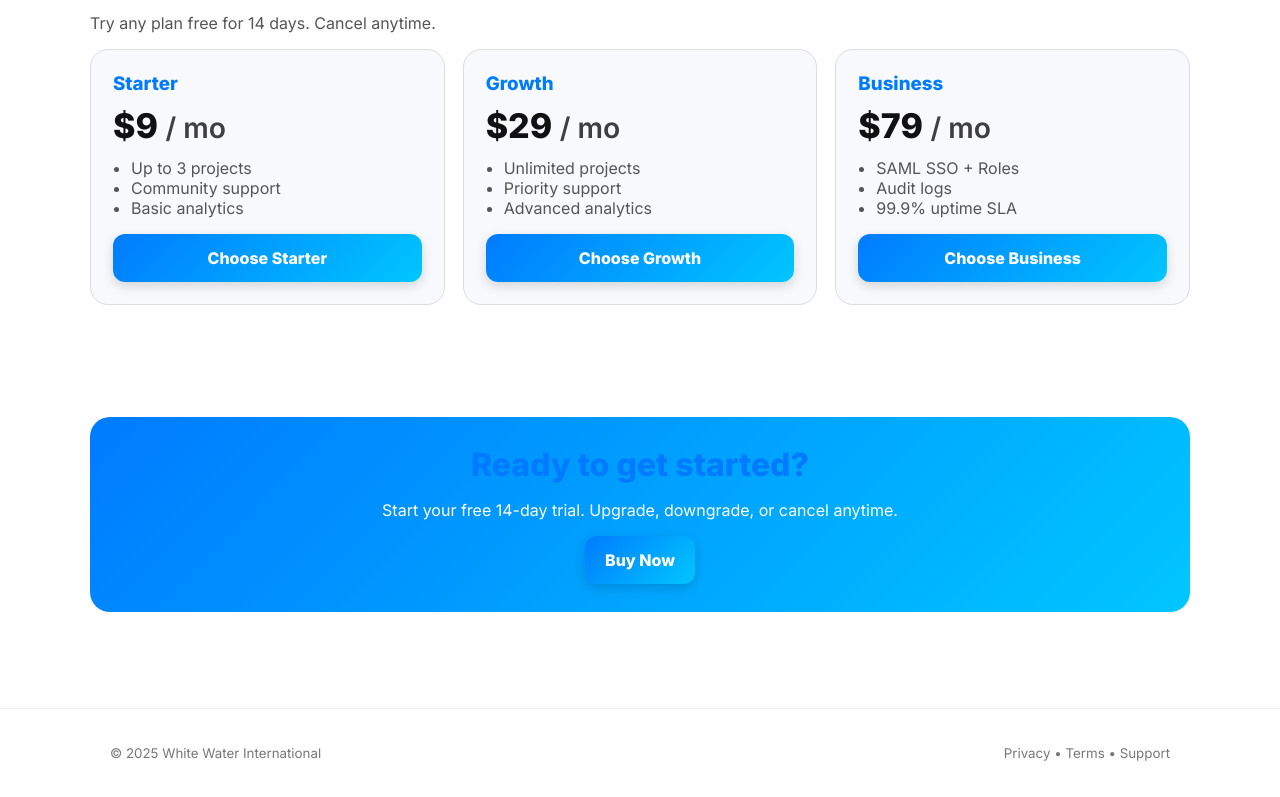
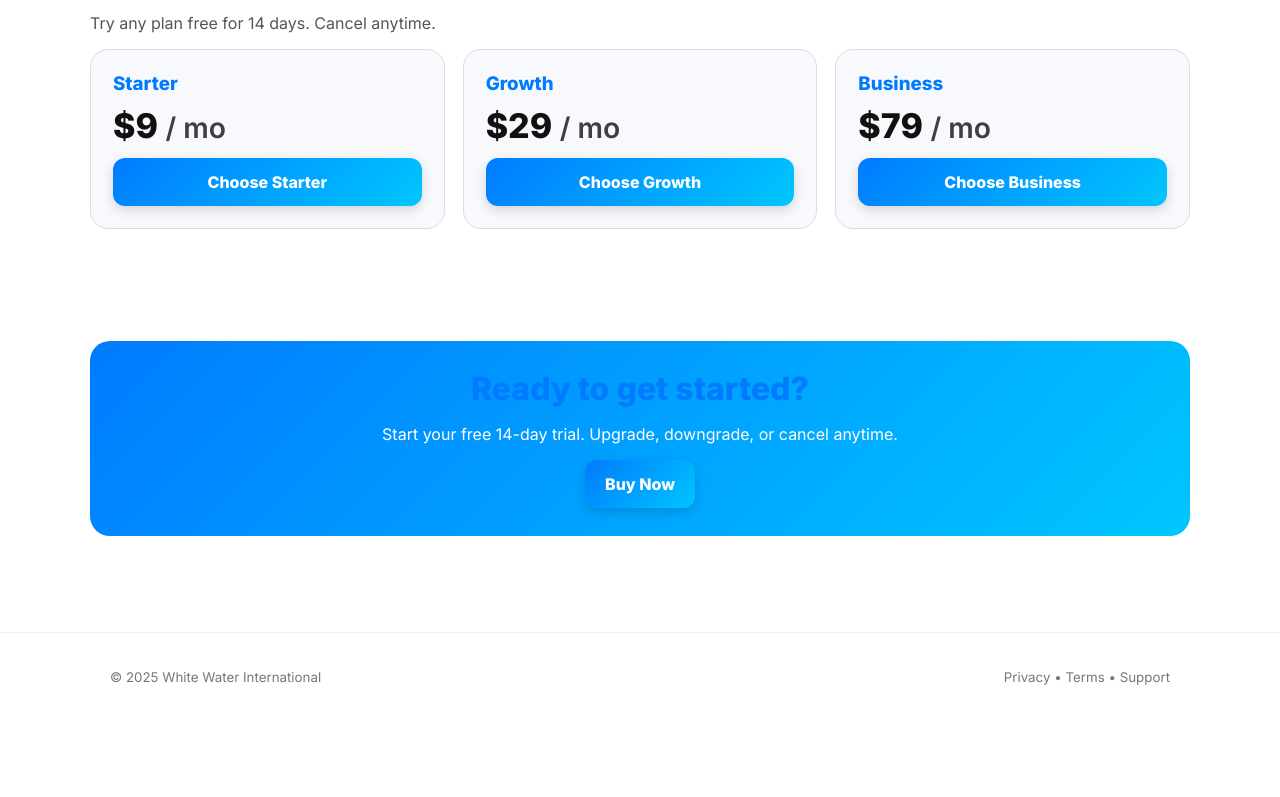
Before and after one commit to goetzemollie/whitewaterintl, a plain HTML site: page index.html in a window 1280 px wide. Shown: the part 868-1665 px from the top of the page. After the commit the page ends 1589 px from the top, so only its background shows below. Drawn offline with Linux system fonts and the light colour scheme.

Commit message:
Update index.html

```diff
--- a/index.html
+++ b/index.html
@@ -113,31 +113,16 @@
         <article class="price-card">
           <h3>Starter</h3>
           <p class="price">$9 <small>/ mo</small></p>
-          <ul>
-            <li>Up to 3 projects</li>
-            <li>Community support</li>
-            <li>Basic analytics</li>
-          </ul>
           <a class="btn" href="#contact">Choose Starter</a>
         </article>
         <article class="price-card">
           <h3>Growth</h3>
           <p class="price">$29 <small>/ mo</small></p>
-          <ul>
-            <li>Unlimited projects</li>
-            <li>Priority support</li>
-            <li>Advanced analytics</li>
-          </ul>
           <a class="btn" href="#contact">Choose Growth</a>
         </article>
         <article class="price-card">
           <h3>Business</h3>
           <p class="price">$79 <small>/ mo</small></p>
-          <ul>
-            <li>SAML SSO + Roles</li>
-            <li>Audit logs</li>
-            <li>99.9% uptime SLA</li>
-          </ul>
           <a class="btn" href="#contact">Choose Business</a>
         </article>
       </div>
```
